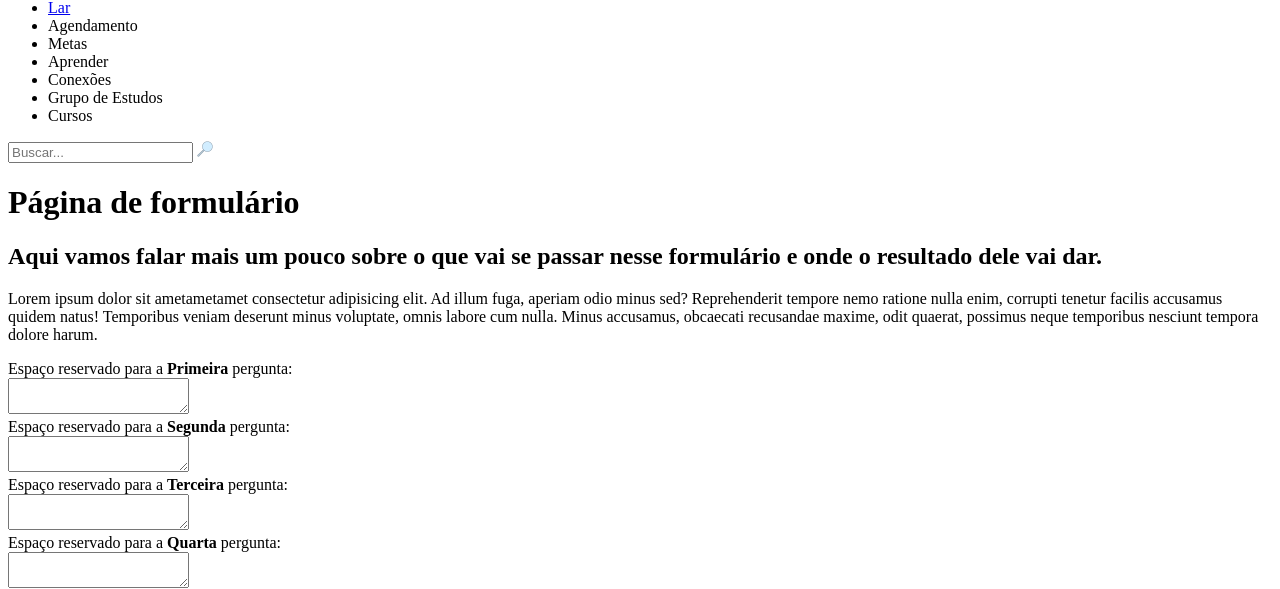
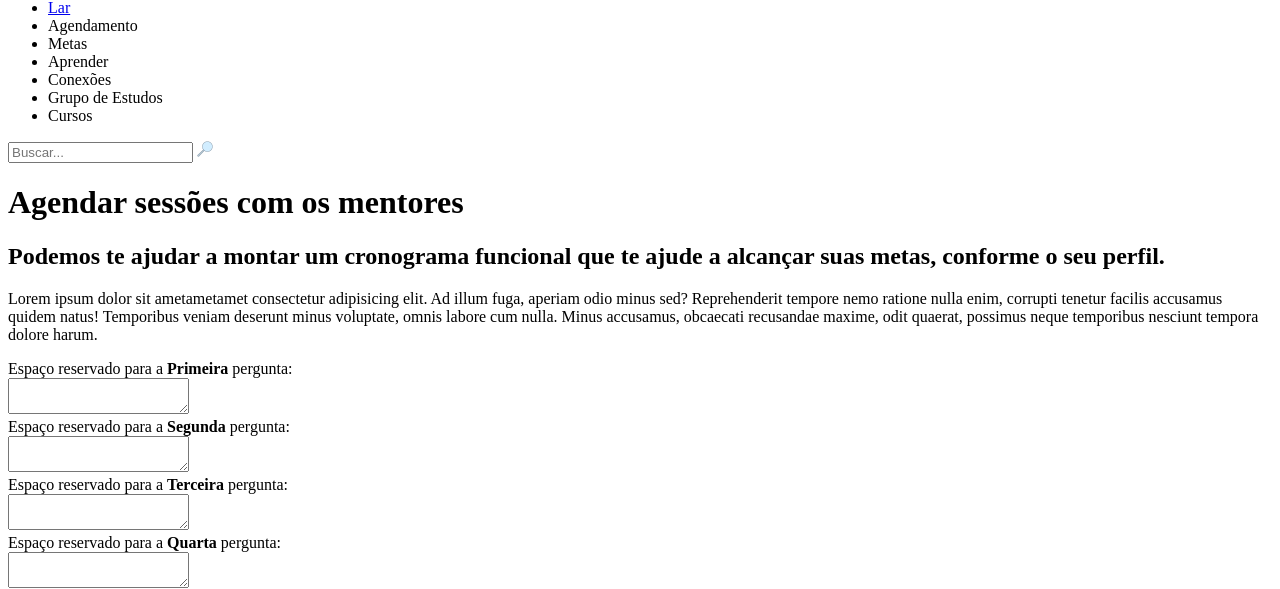
Before and after one commit to DevDan7/proz_grupo_4, a plain HTML site: page sprint02/layout04/pag4-formulario.html in a window 1280 px wide. Shown: the part 112-701 px from the top of the page. Drawn offline with Linux system fonts and the light colour scheme; files whose address does not match are found by name.

Commit message:
Atualizando pagina

```diff
--- a/sprint02/layout04/pag4-formulario.html
+++ b/sprint02/layout04/pag4-formulario.html
@@ -29,8 +29,8 @@
 
     <main>
 
-        <h1>Página de formulário</h1>
-        <h2>Aqui vamos falar mais um pouco sobre o que vai se passar nesse formulário e onde o resultado dele vai dar.</h2>
+        <h1>Agendar sessões com os mentores</h1>
+        <h2>Podemos te ajudar a montar um cronograma funcional que te ajude a alcançar suas metas, conforme o seu perfil.</h2>
         <section>
           <p>Lorem ipsum dolor sit ametametamet consectetur adipisicing elit. Ad illum fuga, aperiam odio minus sed? Reprehenderit tempore nemo ratione nulla enim,
              corrupti tenetur facilis accusamus quidem natus! Temporibus veniam deserunt minus voluptate, omnis labore cum nulla. Minus accusamus,
```
